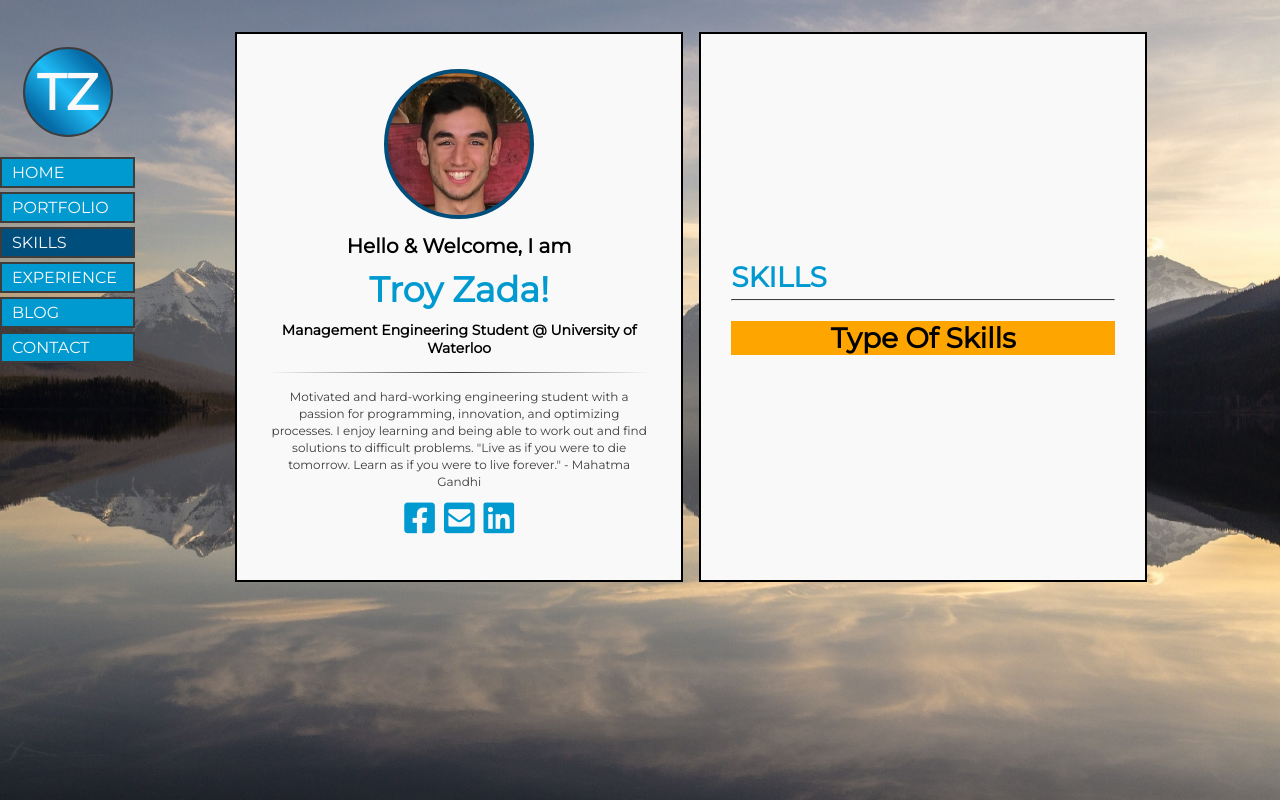
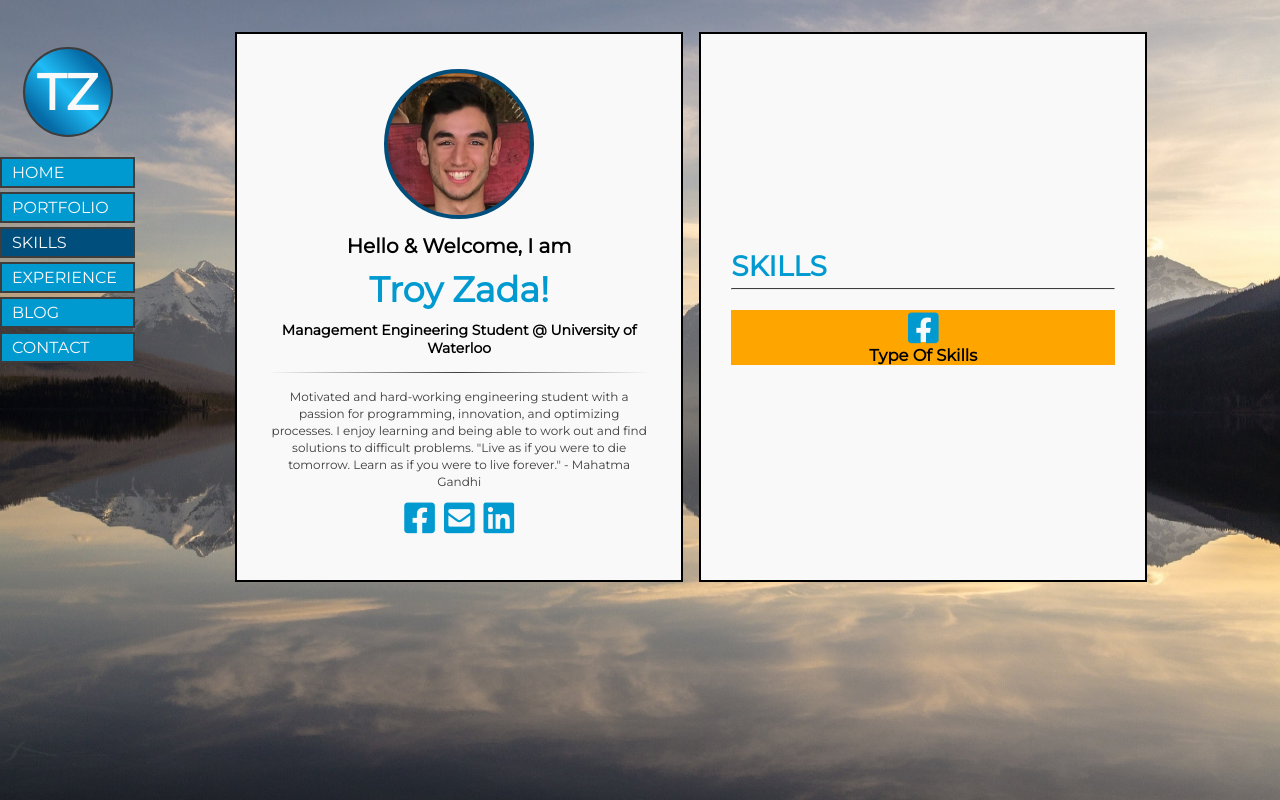
Before and after one commit to tzada8/troy-zada, a React (Create React App) app: page /skills in a window 1280 px wide. Built offline with nearby package versions, Linux system fonts and the light colour scheme; a web font is replaced by a local one.

Commit message:
added temp icon to TypeOfSkills.js

```diff
--- a/src/components/cards/skills/TypeOfSkills.js
+++ b/src/components/cards/skills/TypeOfSkills.js
@@ -1,10 +1,22 @@
 import React from "react";
 import ProgressBar from "./ProgressBar";
+import { FACEBOOK_LINK } from "../../Constants";
 
 function TypeOfSkills(props) {
    return (
       <div>
-         <h1>Type Of Skills</h1>
+         <div className="group-skills-container">
+            {/* ICON FOR FACEBOOK */}
+            <a
+               href={FACEBOOK_LINK}
+               target="_blank"
+               rel="noreferrer"
+               aria-label="Facebook"
+            >
+               <i className="fab fa-facebook-square social-icon" />
+            </a>
+            <h3>Type Of Skills</h3>
+         </div>
       </div>
    );
 }
```
